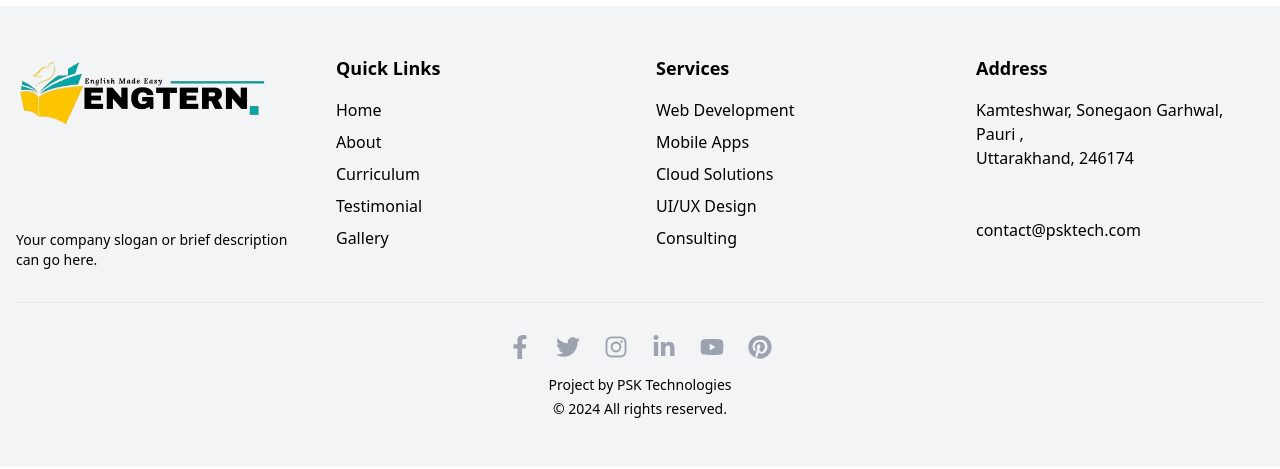
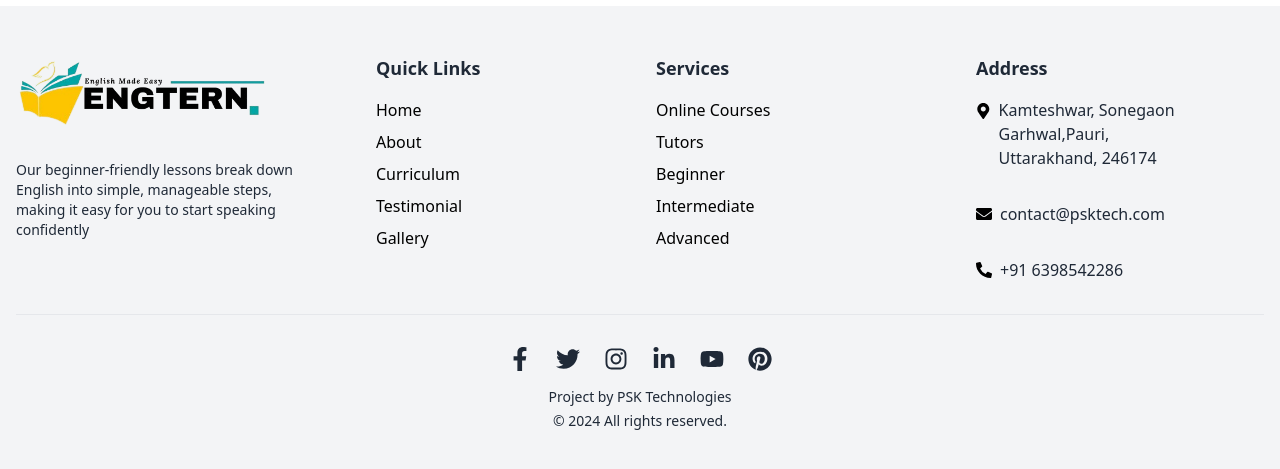
Before and after one commit to sanjanakashimkar/new-engtern, a React (Create React App) app: page /gallery in a window 1280 px wide. Shown: the part 2025-2494 px from the top of the page. Built offline with nearby package versions, Linux system fonts and the light colour scheme.

Commit message:
successfully

```diff
--- a/src/App.js
+++ b/src/App.js
@@ -5,7 +5,6 @@ import Navbar from './component/Navbar';
 import Footer from './component/Footer';
 import Home from './component/Home';
 import About from './component/About';
-import Contact from './component/Contact';
 import Curriculum from './component/Curriculum';
 import Kids from './component/Kids';
 import Adult from './component/Adult';
@@ -14,6 +13,7 @@ import Student from './component/Student';
 import Teacher from './component/Teacher';
 import Intern from './component/Intern';
 import Gallery from './component/Gallery';
+import Contact from './component/Contact';
 
 
 
--- a/src/component/Footer.js
+++ b/src/component/Footer.js
@@ -1,39 +1,41 @@
 import React from 'react';
-import { FaFacebookF, FaTwitter, FaInstagram, FaLinkedinIn, FaYoutube , FaPinterest } from 'react-icons/fa';
+import { FaFacebookF, FaTwitter, FaInstagram, FaLinkedinIn, FaYoutube, FaPinterest,FaMapMarkerAlt, FaEnvelope, FaPhoneAlt  } from 'react-icons/fa';
 import logozzzzzz from "../asset/img/Engtern_logo.png";
 
 const Footer = () => {
   const currentYear = new Date().getFullYear();
 
   return (
-    <footer className="w-full bg-gray-100 text-black-600 ">
-      <div className="max-w-7xl mx-auto px-4 py-12 ">
-        <div className="grid grid-cols-1 md:grid-cols-4 gap-8 ">
+    <footer className="w-full bg-gray-100 text-gray-800">
+      <div className="max-w-7xl mx-auto px-4 py-12">
+        <div className="grid grid-cols-1 md:grid-cols-4 gap-8">
           {/* Logo Section */}
           <div className='mt-[-120px]'>
-            <div className="mb-4 ">
+            <div className="mb-4">
               <img
                 src={logozzzzzz}
                 alt="Company Logo"
-                className=" h-[280px] w-[280px]"
+                className="h-[280px] w-[280px]"
               />
             </div>
-            <p className="text-sm">Your company slogan or brief description can go here.</p>
+            <p className="text-sm mt-[-70px]"> Our beginner-friendly lessons break down English into simple,
+              manageable steps, making it easy for you to start speaking
+              confidently</p>
           </div>
 
           {/* Quick Links Section */}
           <div>
-            <h3 className="text-lg font-semibold mb-4">Quick Links</h3>
-            <ul className="space-y-2">
+            <h3 className="text-lg font-semibold mb-4 ml-10">Quick Links</h3>
+            <ul className="space-y-2 ml-10">
               {[
                 { name: 'Home', href: '/' },
                 { name: 'About', href: '/about' },
-                { name: 'Curriculum', href: '/services' },
-                { name: 'Testimonial', href: '/portfolio' },
-                { name: 'Gallery', href: '/contact' }
+                { name: 'Curriculum', href: '/curriculum' },
+                { name: 'Testimonial', href: '/testimonial' },
+                { name: 'Gallery', href: '/gallery' }
               ].map((link) => (
                 <li key={link.name}>
-                  <a href={link.href} className="hover:text-teal-600 transition-colors">{link.name}</a>
+                  <a href={link.href} className="hover:text-teal-600  text-black transition-colors">{link.name}</a>
                 </li>
               ))}
             </ul>
@@ -44,14 +46,14 @@ const Footer = () => {
             <h3 className="text-lg font-semibold mb-4">Services</h3>
             <ul className="space-y-2">
               {[
-                { name: 'Web Development', href: '/services/web-development' },
-                { name: 'Mobile Apps', href: '/services/mobile-apps' },
-                { name: 'Cloud Solutions', href: '/services/cloud-solutions' },
-                { name: 'UI/UX Design', href: '/services/ui-ux-design' },
-                { name: 'Consulting', href: '/services/consulting' }
+                { name: 'Online Courses', href: '/services/web-development' },
+                { name: ' Tutors', href: '/services/mobile-apps' },
+                { name: 'Beginner', href: '/services/cloud-solutions' },
+                { name: 'Intermediate', href: '/services/ui-ux-design' },
+                { name: 'Advanced', href: '/services/consulting' }
               ].map((service) => (
                 <li key={service.name}>
-                  <a href={service.href} className="hover:text-teal-600 transition-colors">{service.name}</a>
+                  <a href={service.href} className="hover:text-teal-600 text-black transition-colors">{service.name}</a>
                 </li>
               ))}
             </ul>
@@ -61,51 +63,61 @@ const Footer = () => {
           <div>
       <h3 className="text-lg font-semibold mb-4">Address</h3>
       <address className="not-italic">
-            Kamteshwar, Sonegaon Garhwal, Pauri ,<br />
-            Uttarakhand, 246174<br />
-
+        <div className="flex items-center mb-2">
+          <FaMapMarkerAlt className="text-black mr-2 mt-[-45px]" />
+          Kamteshwar, Sonegaon Garhwal,Pauri,<br />
+          Uttarakhand, 246174
+        </div>
         <br />
-            <br />
-
-              <a href="mailto:contact@psktech.com" className="hover:text-teal-600 transition-colors text-black ">
+        <div className="flex items-center mb-2">
+          <FaEnvelope className="text-black mr-2" />
+          <a
+            href="mailto:contact@psktech.com"
+            className="hover:text-teal-600 transition-colors text-gray-800 mr-3"
+          >
             contact@psktech.com
           </a>
+        </div>
+        <br />
+        <div className="flex items-center">
+          <FaPhoneAlt className="text-black mr-2" />
+          +91 6398542286
+        </div>
       </address>
     </div>
         </div>
 
         {/* Social Media Icons */}
-        <div className="mt-8 pt-8 border-t border-black-200">
+        <div className="mt-8 pt-8 border-t border-gray-200">
           <div className="flex justify-center space-x-6 mb-4">
-            <a href="https://www.facebook.com/profile.php?id=61570419377220" className="text-gray-400 hover:text-teal-600">
+            <a href="https://www.facebook.com/profile.php?id=61570419377220" className="text-gray-800 hover:text-teal-600">
               <span className="sr-only">Facebook</span>
               <FaFacebookF className="h-6 w-6" />
             </a>
-            <a href="https://x.com/engtern2025" className="text-gray-400 hover:text-teal-600">
+            <a href="https://x.com/engtern2025" className="text-gray-800 hover:text-teal-600">
               <span className="sr-only">Twitter</span>
               <FaTwitter className="h-6 w-6" />
             </a>
-            <a href="https://www.instagram.com/engtern2025/" className="text-gray-400 hover:text-teal-600">
+            <a href="https://www.instagram.com/engtern2025/" className="text-gray-800 hover:text-teal-600">
               <span className="sr-only">Instagram</span>
               <FaInstagram className="h-6 w-6" />
             </a>
-            <a href="v" className="text-gray-400 hover:text-teal-600">
+            <a href="#" className="text-gray-800 hover:text-teal-600">
               <span className="sr-only">LinkedIn</span>
               <FaLinkedinIn className="h-6 w-6" />
             </a>
-            <a href="https://www.youtube.com/@Engtern2025" className="text-gray-400 hover:text-teal-600">
-              <span className="sr-only">Pinterest</span>
+            <a href="https://www.youtube.com/@Engtern2025" className="text-gray-800 hover:text-teal-600">
+              <span className="sr-only">YouTube</span>
               <FaYoutube className="h-6 w-6" />
             </a>
-
-            <a href="https://in.pinterest.com/engtern2025/_pins/" className="text-gray-400 hover:text-teal-600">
+            <a href="https://in.pinterest.com/engtern2025/_pins/" className="text-gray-800 hover:text-teal-600">
               <span className="sr-only">Pinterest</span>
               <FaPinterest className="h-6 w-6" />
             </a>
           </div>
 
           {/* Copyright */}
-          <div className="text-center text-sm text-black-400">
+          <div className="text-center text-sm text-gray-800">
             <p>Project by PSK Technologies</p>
             <p className="mt-1">&copy; {currentYear} All rights reserved.</p>
           </div>
```
Also changed, not shown: 1 other file (tests, documents, lock files or other folders). Lines whose indentation alone changed are shown as unchanged.
